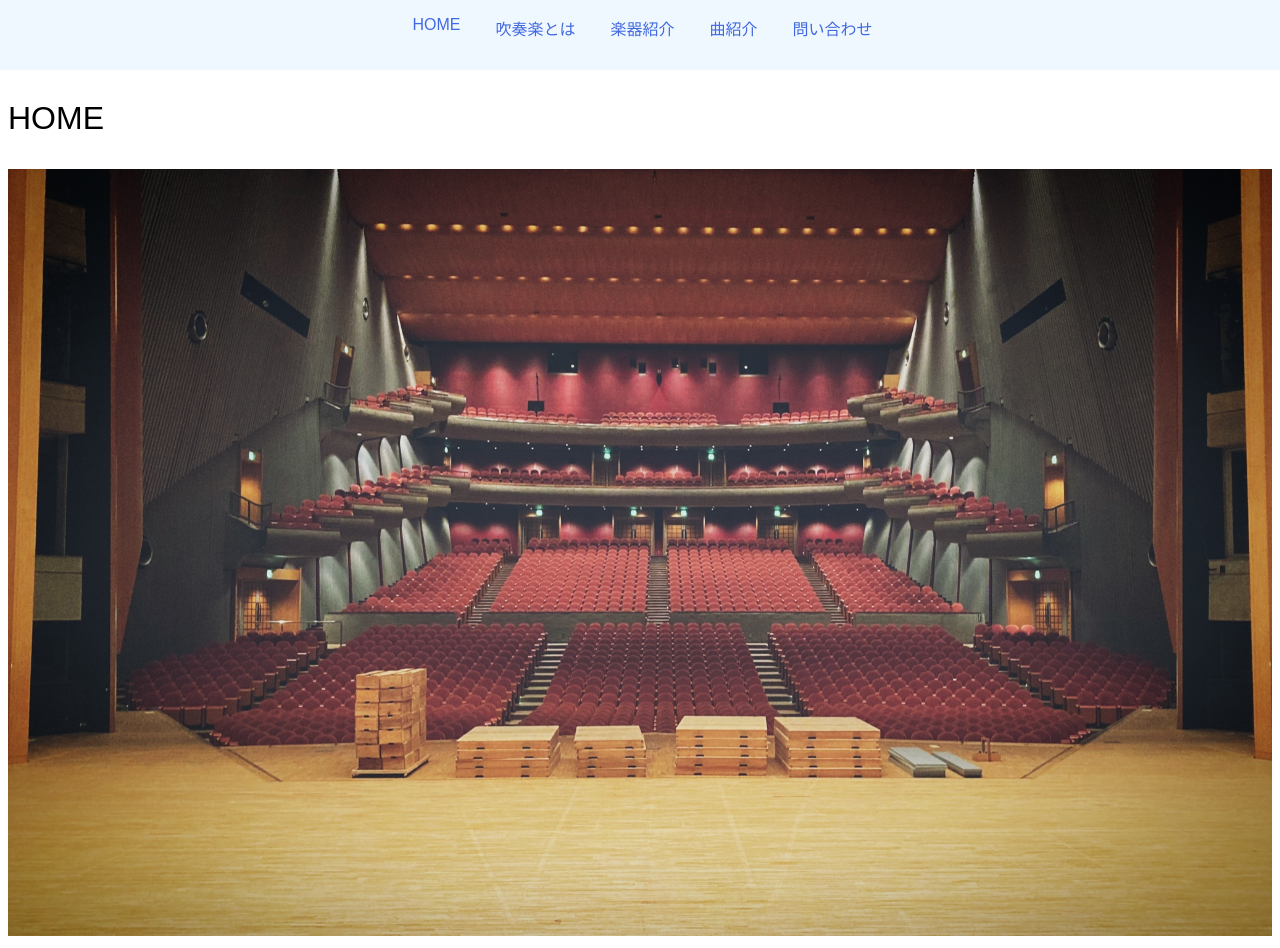
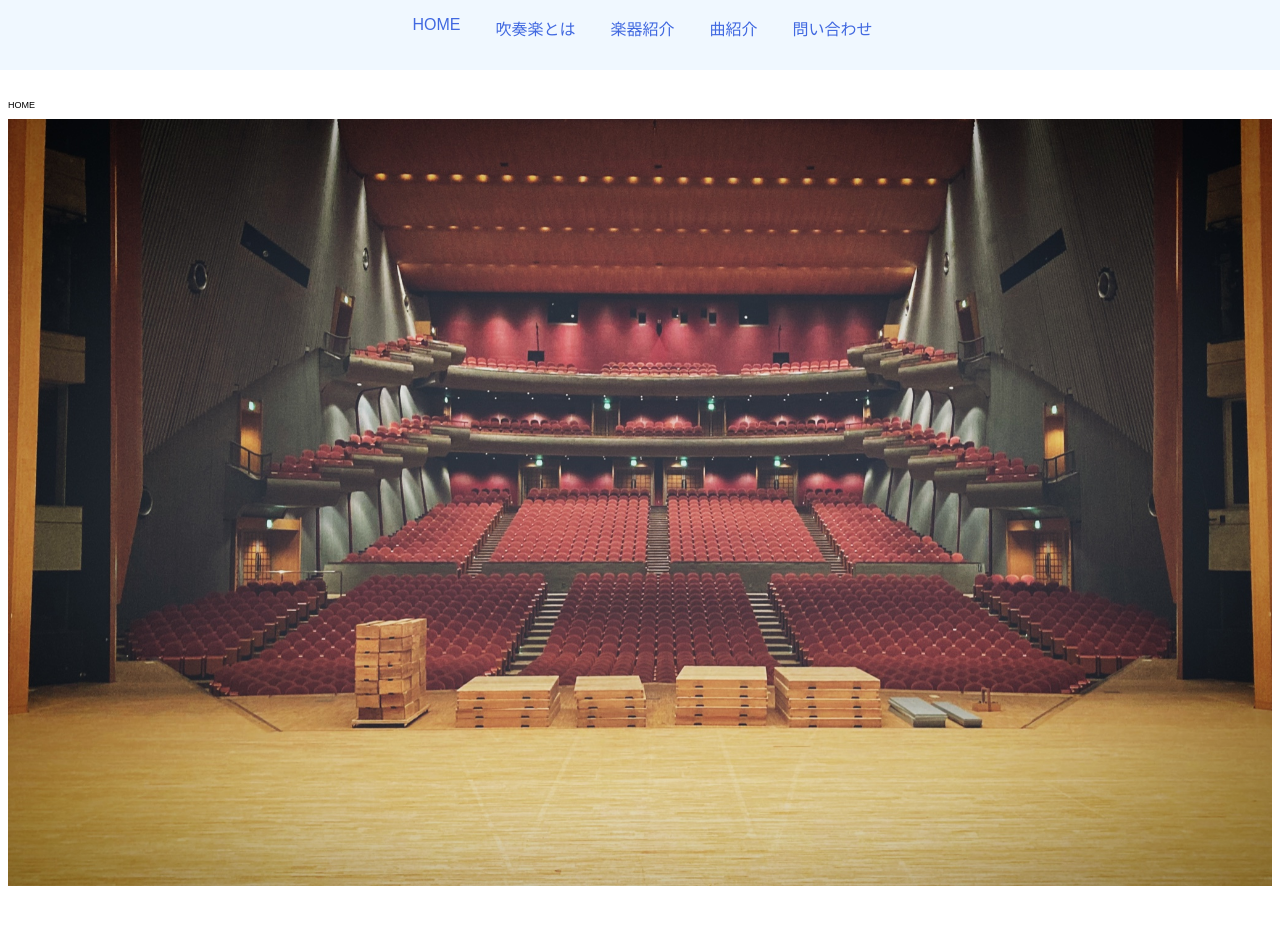
Before and after one commit to God-bird/ICHWO-, a plain HTML site: page index.html in a window 1280 px wide. After the commit the page ends 898 px from the top, so only its background shows below. Drawn offline with Linux system fonts and the light colour scheme.

Commit message:
Update common.css

```diff
--- a/common.css
+++ b/common.css
@@ -39,7 +39,7 @@ position: absolute;
 
 body { font-family: sans-serif;}
 
-.top {font-size: xx-large;
+.top {font-size: xx-small;
   text-weight: bold;
   margin-top: 100px;
 }
```
